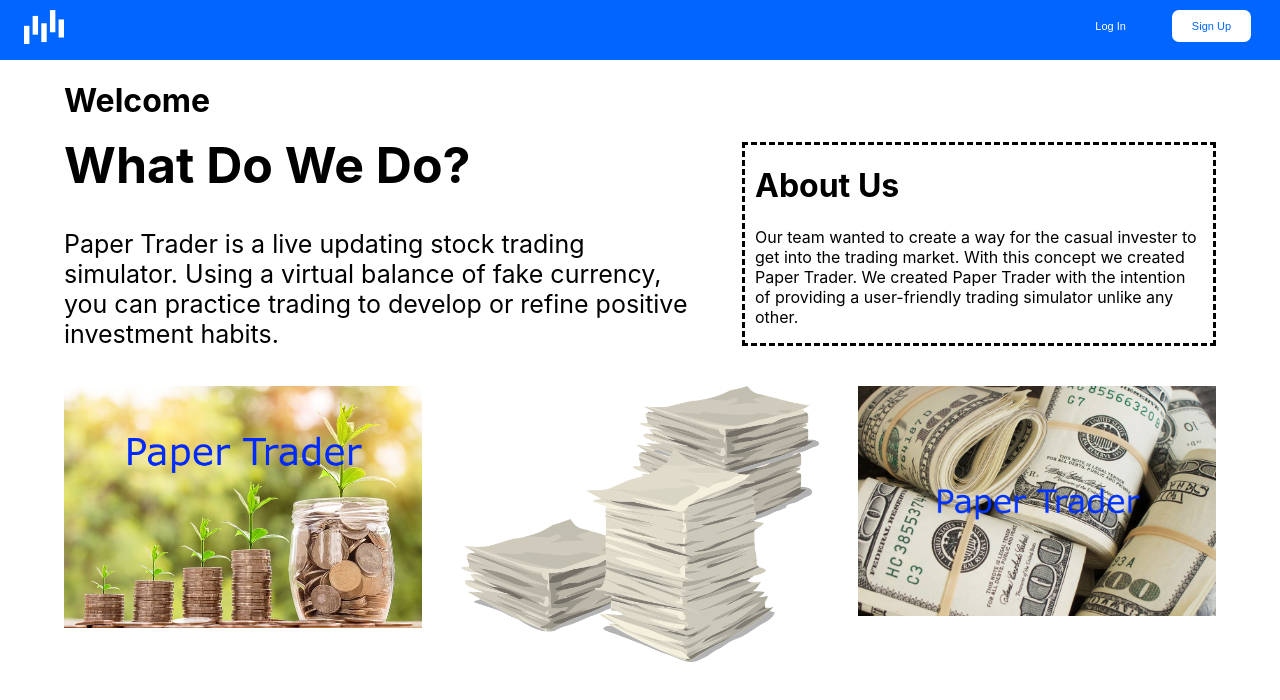
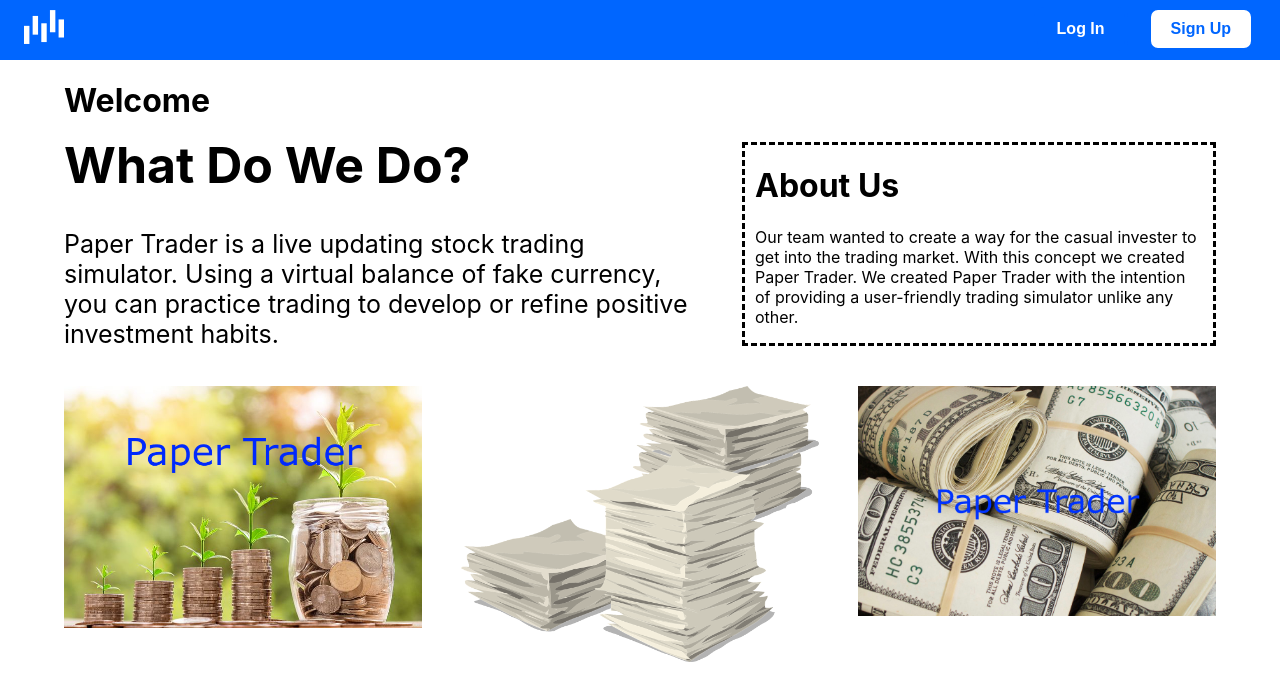
Before and after one commit to mobrien13/paper-trader, a React (Create React App) app in the folder paper-trader/: page / in a window 1280 px wide. Shown: the top 700 px of the page. Built offline with nearby package versions, Linux system fonts and the light colour scheme; no server answers.

Commit message:
fixed button.css

```diff
--- a/paper-trader/src/Components/Button/Button.css
+++ b/paper-trader/src/Components/Button/Button.css
@@ -81,7 +81,8 @@
 }
 .btn--medium{
     padding: 10px 20px;
-    font-size: 11px;
+    font-size: medium;
+    font-weight: bold;
 }
 
 .btn--small{
```
